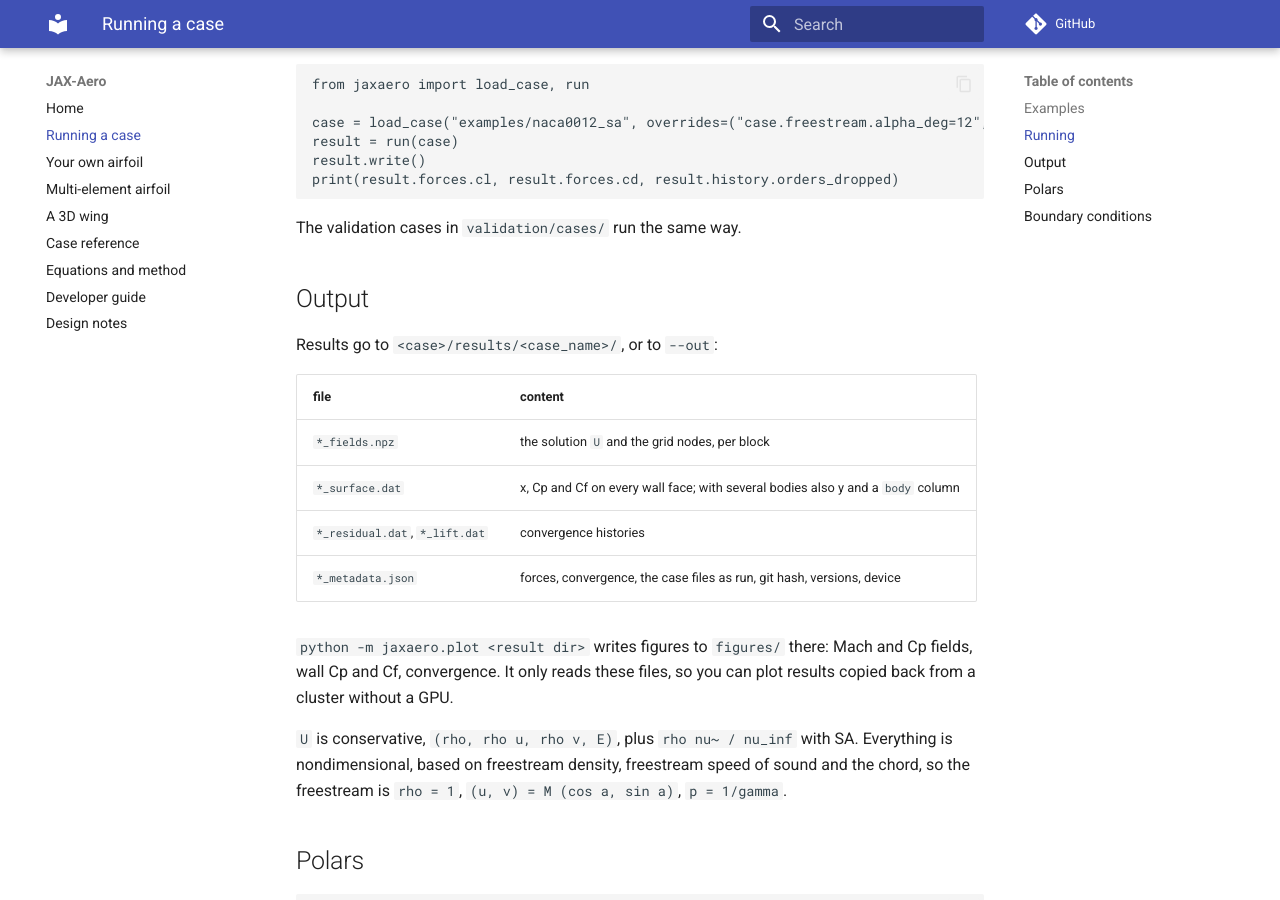
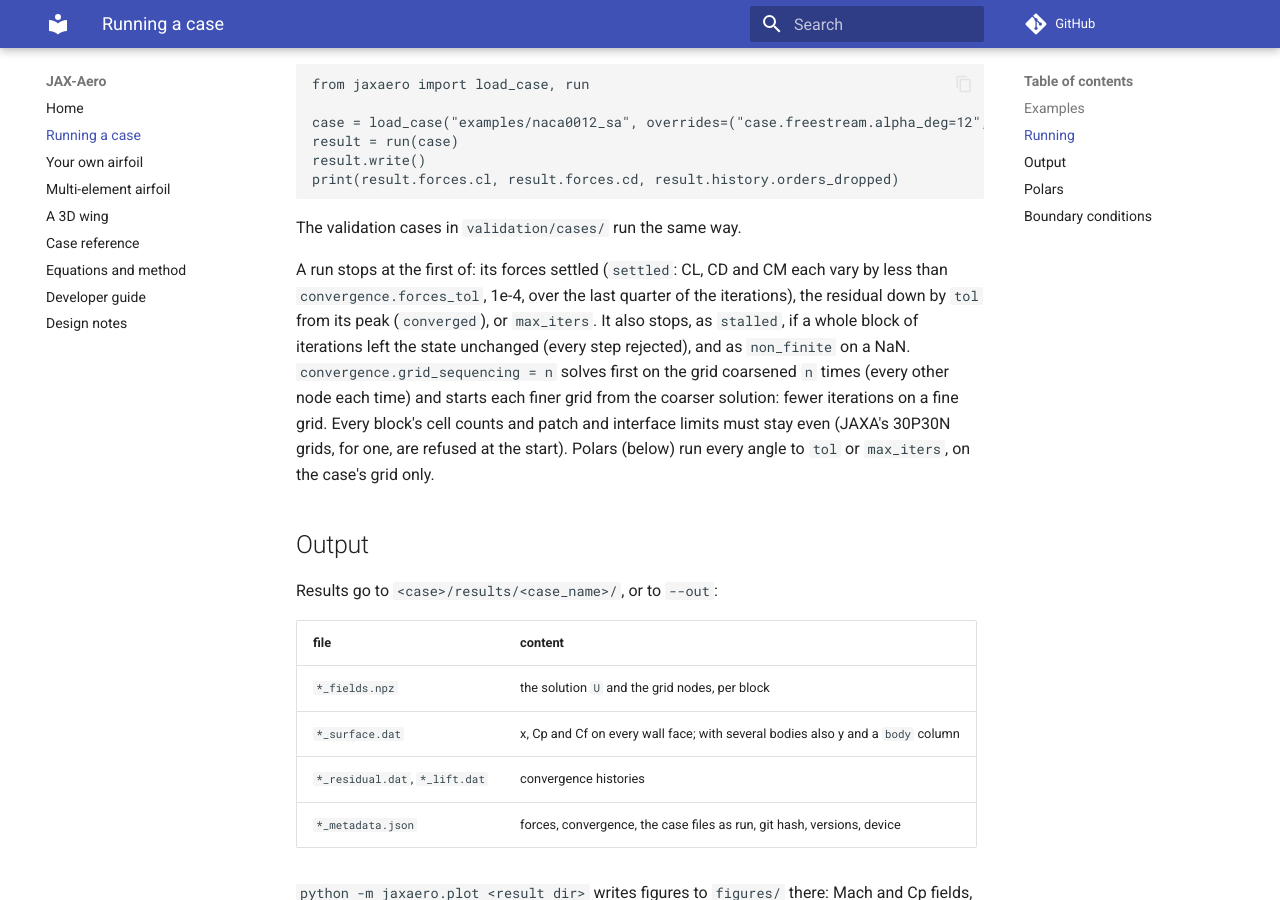
Before and after one commit to giovannicatalani/jaxaero, an MkDocs documentation site: the page built from docs/guide.md, in a window 1280 px wide and 900 px high, scrolled down 1089 px. Built offline with MkDocs 1.6.1 and Material for MkDocs 9.7.7, drawn with Linux system fonts in a browser that asks for light colours; comment, search, counter and statistics services are not loaded.

Commit message:
Clean-up before merging the acceleration work
- linalg: one helper per shift in the cyclic-reduction back substitution
- driver: the final failures list no longer reuses a loop variable's name
- coarsen: a refusal names the block; the side mapping in one function
- CLI: the sequencing level line
- test: coarsening commutes with cutting a grid into blocks (residual equal
  to 1e-12 on a 6-block O-grid)
- docs: exit reasons and grid sequencing in the guide; changelog

````diff
--- a/docs/guide.md
+++ b/docs/guide.md
@@ -45,6 +45,18 @@ print(result.forces.cl, result.forces.cd, result.history.orders_dropped)
 ```
 
 The validation cases in `validation/cases/` run the same way.
+
+A run stops at the first of: its forces settled (`settled`: CL, CD and CM each
+vary by less than `convergence.forces_tol`, 1e-4, over the last quarter of the
+iterations), the residual down by `tol` from its peak (`converged`), or
+`max_iters`. It also stops, as `stalled`, if a whole block of iterations left
+the state unchanged (every step rejected), and as `non_finite` on a NaN.
+`convergence.grid_sequencing = n` solves first on the grid coarsened `n`
+times (every other node each time) and starts each finer grid from the
+coarser solution: fewer iterations on a fine grid. Every block's cell counts
+and patch and interface limits must stay even (JAXA's 30P30N grids, for one,
+are refused at the start). Polars (below) run every angle to `tol` or
+`max_iters`, on the case's grid only.
 
 ## Output
 
````
Also changed, not shown: CHANGELOG.md (+14 -0 lines), 5 other files.
